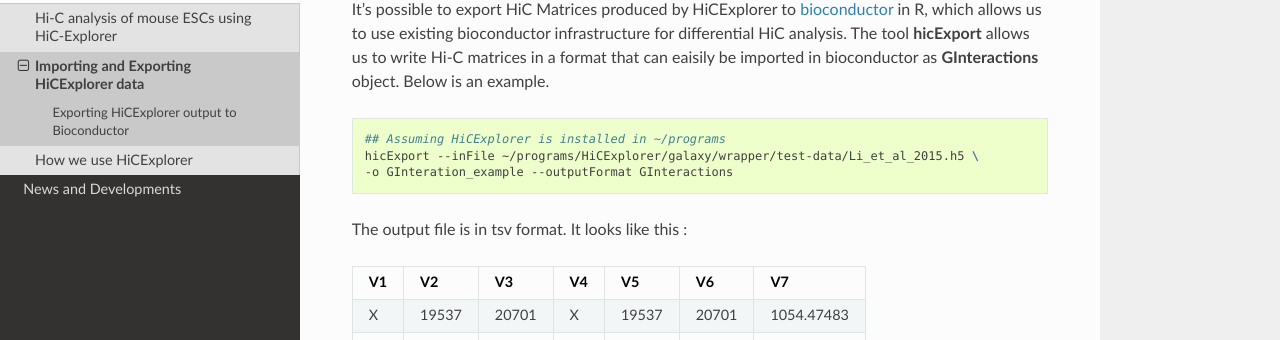
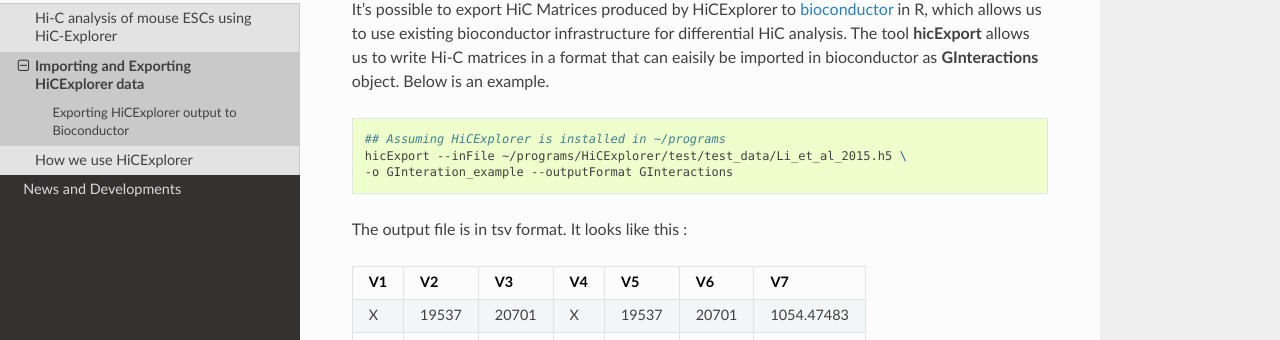
Before and after one commit to deeptools/HiCExplorer, a Sphinx documentation site: the page built from docs/content/HiCExport.rst, in a window 1280 px wide and 1400 px high. Shown: the part 218-558 px from the top of the window. Built offline with Sphinx 7.4.7 and the Read the Docs theme 2.0.0, drawn with Linux system fonts in a browser that asks for light colours.

Commit message:
mod path

```diff
--- a/docs/content/HiCExport.rst
+++ b/docs/content/HiCExport.rst
@@ -14,7 +14,7 @@ is an example.
 .. code:: bash
 
     ## Assuming HiCExplorer is installed in ~/programs
-    hicExport --inFile ~/programs/HiCExplorer/galaxy/wrapper/test-data/Li_et_al_2015.h5 \
+    hicExport --inFile ~/programs/HiCExplorer/test/test_data/Li_et_al_2015.h5 \
     -o GInteration_example --outputFormat GInteractions
 
 The output file is in tsv format. It looks like this :
@@ -90,7 +90,7 @@ follows.
     iset <- InteractionSet(counts, combined)
 
 InteractionSet objects can be used for packages like
-`**diffHic** <https://www.bioconductor.org/packages/release/bioc/html/diffHic.html>`__,
+`diffHic <https://www.bioconductor.org/packages/release/bioc/html/diffHic.html>`__,
 for differential Hi-C analysis.
 
 -  For more information on working with GInteraction and InteractionSet
```
